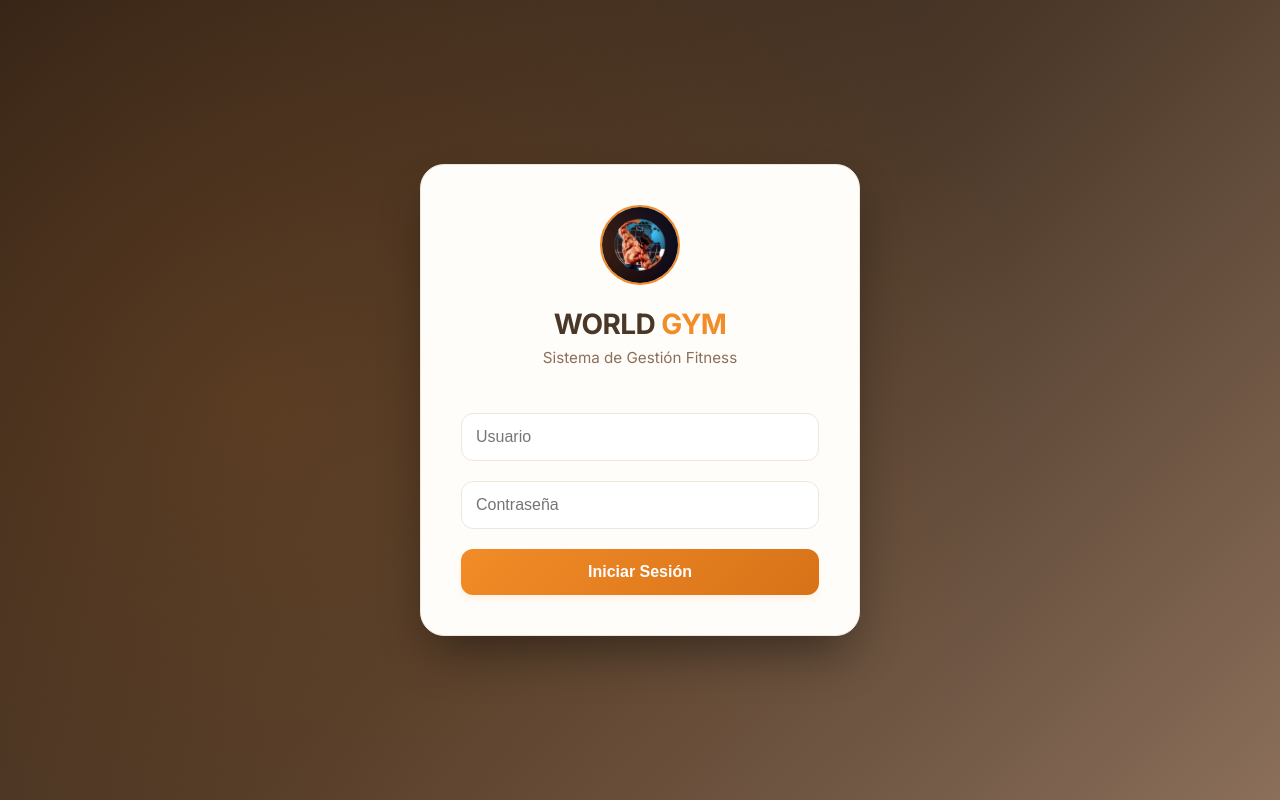
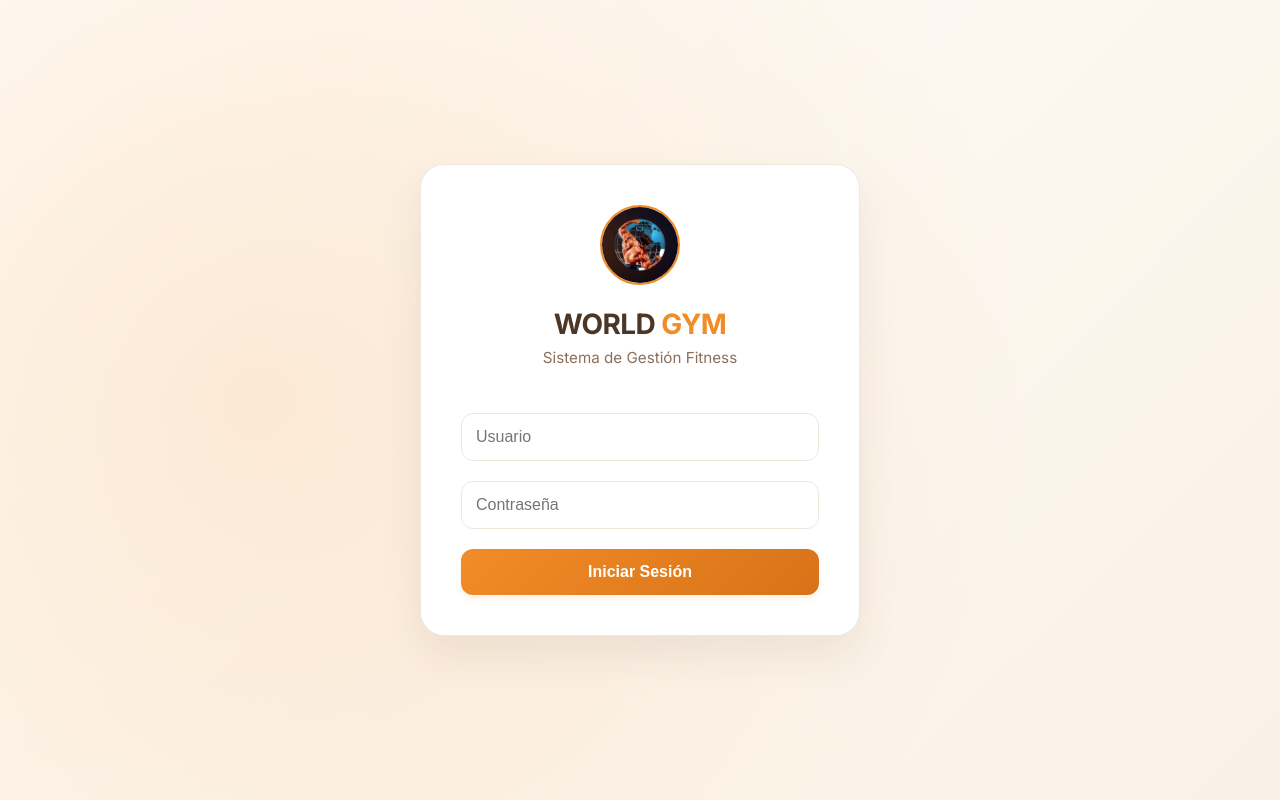
Before and after one commit to yosszZ7/SYSTEM-GYM, a Flask app: page /login in a window 1280 px wide. Run offline with Flask 3, Linux system fonts and the light colour scheme.

Commit message:
Cambiar el fondo del login a un degradado claro crema y beige para mejor contraste y look premium

```diff
--- a/templates/login.html
+++ b/templates/login.html
@@ -12,7 +12,7 @@
         body.login-page {
             margin: 0;
             padding: 0;
-            background: linear-gradient(135deg, #2D1F16 0%, #4A3728 50%, #8B6F5A 100%);
+            background: linear-gradient(135deg, #FFFDF9 0%, #FAF1E6 100%);
             min-height: 100vh;
             display: flex;
             align-items: center;
@@ -25,12 +25,12 @@
             margin: 20px;
         }
         .login-card {
-            background: #FFFDF9; /* Fondo color crema de la web */
+            background: #FFFFFF; /* Pure white card for better contrast on cream background */
             border: 1px solid #EFE6DC;
             border-radius: 24px;
             padding: 40px;
             text-align: center;
-            box-shadow: 0 25px 50px -12px rgba(0,0,0,0.45);
+            box-shadow: 0 20px 40px rgba(74, 55, 40, 0.08);
         }
         .login-logo img {
             width: 80px;
@@ -115,7 +115,8 @@
             left: 0;
             width: 100%;
             height: 100%;
-            background: rgba(45, 31, 22, 0.8);
+            background: rgba(255, 253, 249, 0.85);
+            backdrop-filter: blur(5px);
             display: none;
             justify-content: center;
             align-items: center;
@@ -125,7 +126,7 @@
         .loader {
             width: 50px;
             height: 50px;
-            border: 4px solid rgba(255, 255, 255, 0.2);
+            border: 4px solid rgba(74, 55, 40, 0.1);
             border-top: 4px solid #F28C28;
             border-radius: 50%;
             animation: spin 1s linear infinite;
@@ -135,7 +136,7 @@
             100% { transform: rotate(360deg); }
         }
         .loader-text {
-            color: white;
+            color: #4A3728;
             margin-top: 15px;
             font-weight: 500;
         }
```
